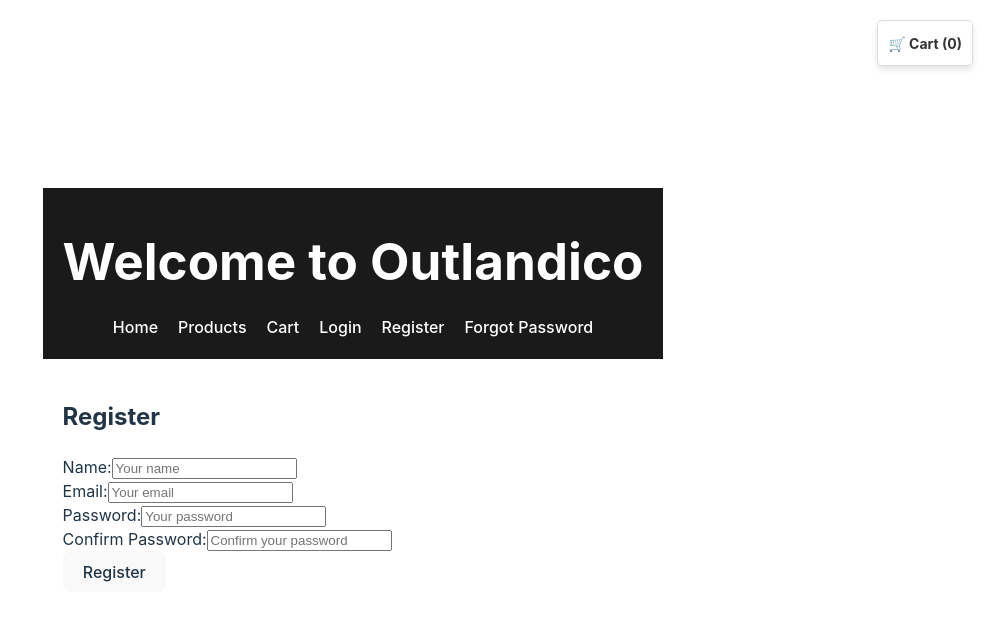
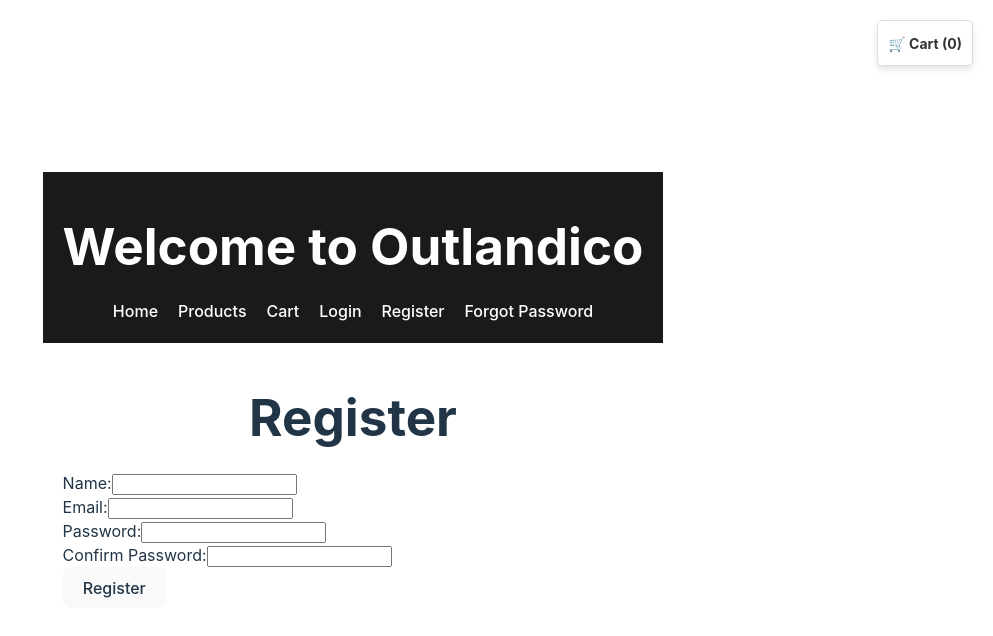
Before and after one commit to outlandi-co/Frontend_Site, a React (Vite) app: page /register in a window 1280 px wide. Shown: the top 636 px of the page, without its empty margins (287-1280 px from the left). Built offline with nearby package versions, Linux system fonts and the light colour scheme.

Commit message:
updated frontend env and ForgotPassword files

```diff
--- a/src/components/Login.jsx
+++ b/src/components/Login.jsx
@@ -1,4 +1,4 @@
-/* eslint-disable no-unused-vars */
+// eslint-disable-next-line no-unused-vars
 import React, { useState } from 'react';
 import { useNavigate } from 'react-router-dom';
 
@@ -16,30 +16,40 @@
         setError('');
         setMessage('');
 
+        // Log the password value to debug
+        console.log('Password value before sending the request:', password);
+
+        // Ensure password is a valid string
+        if (typeof password !== 'string' || password.trim() === '') {
+            setError('Password must be a valid string.');
+            setLoading(false);
+            return;
+        }
+
         try {
-            // Use the API URL from the environment variable
+            console.log('Sending login request:', { email, password });
+
             const response = await fetch(`${import.meta.env.VITE_API_URL}/api/users/login`, {
                 method: 'POST',
                 headers: { 'Content-Type': 'application/json' },
-                body: JSON.stringify({ email, password }),
+                body: JSON.stringify({ email, password }), // Ensure password is passed correctly
             });
 
             const data = await response.json();
 
             if (response.ok) {
+                console.log('Login successful:', data);
                 setMessage('Login successful!');
-                setError('');
-                localStorage.setItem('authToken', data.token); // Save token to localStorage
-                localStorage.setItem('userInfo', JSON.stringify(data)); // Optionally save user info
-                setTimeout(() => navigate('/profile'), 1000); // Redirect to profile after login
+                localStorage.setItem('authToken', data.token);
+                localStorage.setItem('userInfo', JSON.stringify(data));
+                setTimeout(() => navigate('/profile'), 1000);
             } else {
-                setError(data.message || 'Failed to log in');
-                setMessage('');
+                console.error('Login failed:', data.message);
+                setError(data.message || 'Invalid email or password.');
             }
         } catch (err) {
-            console.error('Error occurred while logging in:', err);
-            setError('An error occurred while logging in. Please try again.');
-            setMessage('');
+            console.error('Error occurred during login:', err);
+            setError('A network error occurred. Please try again later.');
         } finally {
             setLoading(false);
         }
@@ -48,43 +58,30 @@
     return (
         <div style={{ maxWidth: '400px', margin: 'auto', padding: '1rem', textAlign: 'center' }}>
             <h2>Login</h2>
-            {error && <p style={{ color: 'red' }}>{error}</p>}
-            {message && <p style={{ color: 'green' }}>{message}</p>}
+            {error && <p style={{ color: 'red', fontWeight: 'bold' }}>{error}</p>}
+            {message && <p style={{ color: 'green', fontWeight: 'bold' }}>{message}</p>}
             <form onSubmit={handleLogin}>
                 <div style={{ marginBottom: '1rem' }}>
-                    <label htmlFor="email" style={{ display: 'block', marginBottom: '0.5rem' }}>Email:</label>
+                    <label htmlFor="email">Email:</label>
                     <input
                         type="email"
                         id="email"
                         value={email}
                         onChange={(e) => setEmail(e.target.value)}
                         required
-                        style={{ width: '100%', padding: '0.5rem', borderRadius: '5px', border: '1px solid #ccc' }}
                     />
                 </div>
                 <div style={{ marginBottom: '1rem' }}>
-                    <label htmlFor="password" style={{ display: 'block', marginBottom: '0.5rem' }}>Password:</label>
+                    <label htmlFor="password">Password:</label>
                     <input
                         type="password"
                         id="password"
                         value={password}
                         onChange={(e) => setPassword(e.target.value)}
                         required
-                        style={{ width: '100%', padding: '0.5rem', borderRadius: '5px', border: '1px solid #ccc' }}
                     />
                 </div>
-                <button
-                    type="submit"
-                    disabled={loading}
-                    style={{
-                        padding: '0.5rem 1rem',
-                        border: 'none',
-                        borderRadius: '5px',
-                        backgroundColor: loading ? '#ccc' : '#007BFF',
-                        color: 'white',
-                        cursor: loading ? 'not-allowed' : 'pointer',
-                    }}
-                >
+                <button type="submit" disabled={loading}>
                     {loading ? 'Logging in...' : 'Login'}
                 </button>
             </form>
--- a/src/components/Register.jsx
+++ b/src/components/Register.jsx
@@ -1,4 +1,4 @@
-// eslint-disable-next-line no-unused-vars
+/* eslint-disable no-unused-vars */
 import React, { useState } from 'react';
 
 const Register = () => {
@@ -8,9 +8,35 @@
     const [confirmPassword, setConfirmPassword] = useState('');
     const [error, setError] = useState('');
     const [message, setMessage] = useState('');
+    const [loading, setLoading] = useState(false);
+
+    const validateEmail = (email) => {
+        const regex = /^[^\s@]+@[^\s@]+\.[^\s@]+$/;
+        return regex.test(email);
+    };
+
+    const validatePassword = (password) => {
+        return password.length >= 8; // Minimum 8 characters
+    };
 
     const handleSubmit = async (e) => {
         e.preventDefault();
+
+        // Input validation
+        if (!name || !email || !password || !confirmPassword) {
+            setError('All fields are required');
+            return;
+        }
+
+        if (!validateEmail(email)) {
+            setError('Invalid email format');
+            return;
+        }
+
+        if (!validatePassword(password)) {
+            setError('Password must be at least 8 characters long');
+            return;
+        }
 
         if (password !== confirmPassword) {
             setError('Passwords do not match');
@@ -19,76 +45,86 @@
 
         setError('');
         setMessage('');
+        setLoading(true);
 
         try {
-            const response = await fetch('http://localhost:5001/api/users/register', {
+            const response = await fetch(`${import.meta.env.VITE_API_URL}/register`, {
                 method: 'POST',
-                headers: { 'Content-Type': 'application/json' },
+                headers: {
+                    'Content-Type': 'application/json',
+                },
                 body: JSON.stringify({ name, email, password }),
             });
 
             const data = await response.json();
 
-            if (response.ok) {
-                setMessage('Registration successful! Please log in.');
-            } else {
-                setError(data.message || 'Failed to register');
+            if (!response.ok) {
+                throw new Error(data.message || 'Something went wrong');
             }
-        // eslint-disable-next-line no-unused-vars
-        } catch (err) {
-            setError('An error occurred during registration');
+
+            setMessage('Registration successful!');
+            setName('');
+            setEmail('');
+            setPassword('');
+            setConfirmPassword('');
+        } catch (error) {
+            setError(error.message);
+        } finally {
+            setLoading(false);
         }
     };
 
     return (
-        <div>
-            <h2>Register</h2>
+        <form onSubmit={handleSubmit}>
+            <h1>Register</h1>
+
             {error && <p style={{ color: 'red' }}>{error}</p>}
             {message && <p style={{ color: 'green' }}>{message}</p>}
-            <form onSubmit={handleSubmit}>
+
             <div>
                 <label>Name:</label>
                 <input
                     type="text"
-                        placeholder="Your name"
                     value={name}
                     onChange={(e) => setName(e.target.value)}
                     required
                 />
             </div>
+
             <div>
                 <label>Email:</label>
                 <input
                     type="email"
-                        placeholder="Your email"
                     value={email}
                     onChange={(e) => setEmail(e.target.value)}
                     required
                 />
             </div>
+
             <div>
                 <label>Password:</label>
                 <input
                     type="password"
-                        placeholder="Your password"
                     value={password}
                     onChange={(e) => setPassword(e.target.value)}
                     required
                 />
             </div>
+
             <div>
                 <label>Confirm Password:</label>
                 <input
                     type="password"
-                        placeholder="Confirm your password"
                     value={confirmPassword}
                     onChange={(e) => setConfirmPassword(e.target.value)}
                     required
                 />
             </div>
-                <button type="submit">Register</button>
+
+            <button type="submit" disabled={loading}>
+                {loading ? 'Registering...' : 'Register'}
+            </button>
         </form>
-        </div>
     );
 };
 
```
Also changed, not shown: src/components/ForgotPassword.jsx (+23 -13 lines), 1 other file (tests, documents, lock files or other folders). Lines whose indentation alone changed are shown as unchanged.
